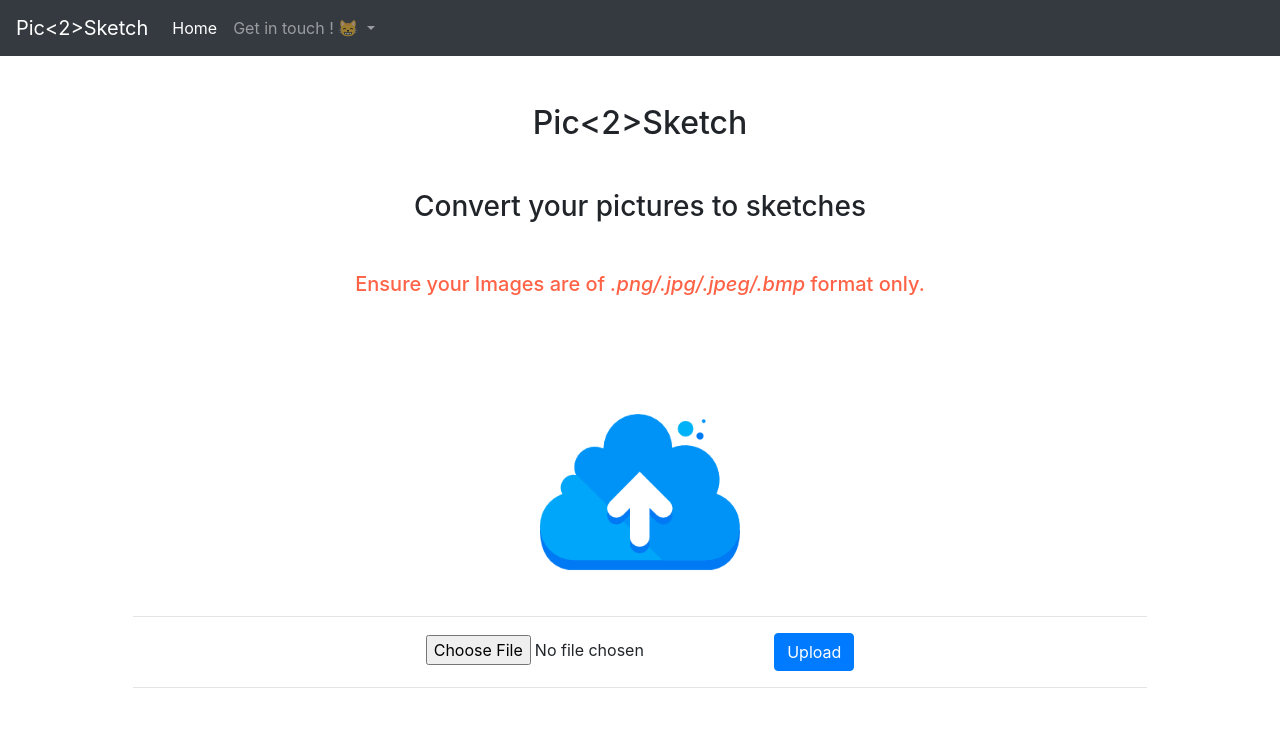
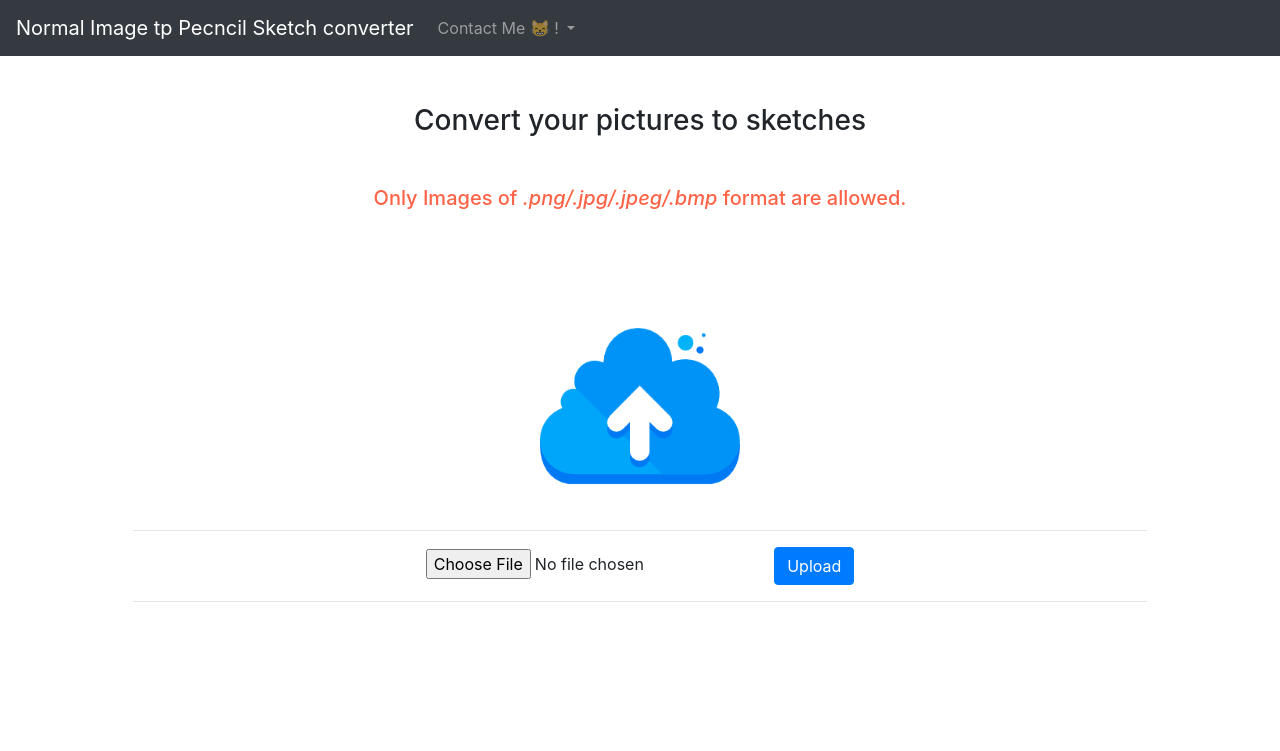
Before and after one commit to DURGESH716/Image-to-pencil-Sketch-Converter, a Flask app: page / in a window 1280 px wide. Shown: the top 751 px of the page. Run offline with Flask 2, Linux system fonts and the light colour scheme; some libraries are stand-ins or nearby versions.

Commit message:
Update index.html

```diff
--- a/templates/index.html
+++ b/templates/index.html
@@ -8,7 +8,7 @@
     <!-- Bootstrap CSS -->
     <link rel="stylesheet" href="https://stackpath.bootstrapcdn.com/bootstrap/4.4.1/css/bootstrap.min.css" integrity="sha384-Vkoo8x4CGsO3+Hhxv8T/Q5PaXtkKtu6ug5TOeNV6gBiFeWPGFN9MuhOf23Q9Ifjh" crossorigin="anonymous">
 
-    <title>Pic<2>Sketch</title>
+    <title>Image-to-pencil-Sketch</title>
   </head>
   <body>
     <!-- Optional JavaScript -->
@@ -17,22 +17,19 @@
     <script src="https://cdn.jsdelivr.net/npm/popper.js@1.16.0/dist/umd/popper.min.js" integrity="sha384-Q6E9RHvbIyZFJoft+2mJbHaEWldlvI9IOYy5n3zV9zzTtmI3UksdQRVvoxMfooAo" crossorigin="anonymous"></script>
     <script src="https://stackpath.bootstrapcdn.com/bootstrap/4.4.1/js/bootstrap.min.js" integrity="sha384-wfSDF2E50Y2D1uUdj0O3uMBJnjuUD4Ih7YwaYd1iqfktj0Uod8GCExl3Og8ifwB6" crossorigin="anonymous"></script>
     <nav class="navbar navbar-expand-lg navbar-dark bg-dark">
-      <a class="navbar-brand" href="#">Pic<2>Sketch</a>
+      <a class="navbar-brand">Normal Image tp Pecncil Sketch converter</a>
       <button class="navbar-toggler" type="button" data-toggle="collapse" data-target="#navbarSupportedContent" aria-controls="navbarSupportedContent" aria-expanded="false" aria-label="Toggle navigation">
         <span class="navbar-toggler-icon"></span>
       </button>
 
       <div class="collapse navbar-collapse" id="navbarSupportedContent">
         <ul class="navbar-nav mr-auto">
-          <li class="nav-item active">
-            <a class="nav-link" href="">Home <span class="sr-only">(current)</span></a>
-          </li>
     <li class="nav-item dropdown">
         <a class="nav-link dropdown-toggle" href="#" id="navbarDropdownMenuLink" role="button" data-toggle="dropdown" aria-haspopup="true" aria-expanded="false">
-          Get in touch ! 😸
+          Contact Me 😸 !
         </a>
         <div class="dropdown-menu" aria-labelledby="navbarDropdownMenuLink">
-      <a class="dropdown-item" href="mailto:ralhanprateek@gmail.com?subject=Pic2Sketch - Issues&body=I am facing an issue with Pic<2>Sketch!">Prateek Ralhan</a>
+      <a class="dropdown-item" href="mailto:durgeshraobpl@gmail.com?subject=Pic2Sketch - Issues&body=I am facing an issue with Pic<2>Sketch!">Durgesh Rao</a>
         </div>
       </li>
       </ul>
@@ -40,10 +37,9 @@
   </div>
 </nav>
   <div class="container">
-    <h2 class="text-center mt-5"> Pic<2>Sketch </h2>
     <form method = post enctype=multipart/form-data>
      <h3 class="text-center mt-5">Convert your pictures to sketches</h3>
-     <h5 class="text-center mt-5" style="color:Tomato;"> Ensure your Images are of <i>.png/.jpg/.jpeg/.bmp</i> format only. </h5>
+     <h5 class="text-center mt-5" style="color:Tomato;"> Only Images of <i>.png/.jpg/.jpeg/.bmp</i> format are allowed.</h5>
         <div class="p-5 bg-white rounded-lg mt-5"><img src="{{ url_for('static', filename='upload_logo.png') }}" alt="" width="200" class="d-block mx-auto mb-4 ">
           <hr>
                 <center>
```
